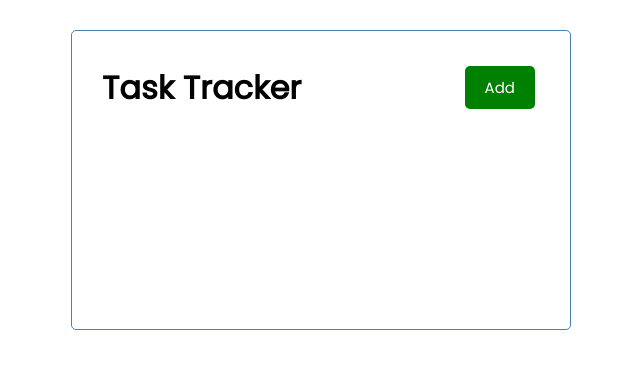
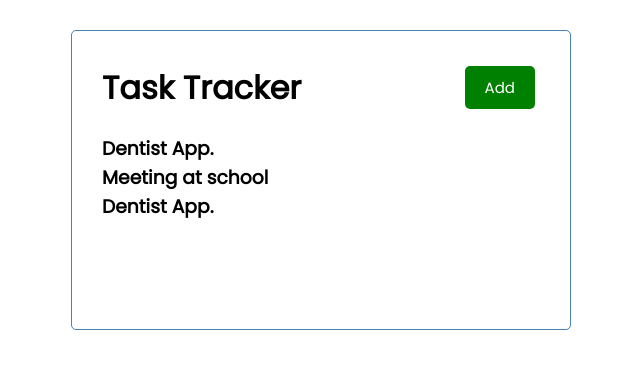
Before and after one commit to EmreCakmakQA/taskTracker, a React (Create React App) app: page / in a window 1280 px wide. Shown: the top 368 px of the page, without its empty margins (319-959 px from the left). Built offline with nearby package versions, Linux system fonts and the light colour scheme.

Commit message:
Add Tasks component

```diff
--- a/src/App.js
+++ b/src/App.js
@@ -1,9 +1,33 @@
+import { useState } from 'react'
 import Header from './components/Header'
+import Tasks from './components/Tasks'
 
 function App() {
+  const [tasks, setTasks] = useState([
+    {
+      id: 1,
+      text: 'Dentist App.',
+      day: 'Feb 5th at 1:30pm',
+      reminder: true,
+    },
+    {
+      id: 2,
+      text: 'Meeting at school',
+      day: 'Feb 6th at 2:30pm',
+      reminder: true,
+    },
+    {
+      id: 3,
+      text: 'Dentist App.',
+      day: 'Feb 7th at 3:30pm',
+      reminder: false,
+    }
+  ])
+
   return (
     <div className="container">
-      <Header title="Task Tracker" />
+      <Header />
+      <Tasks tasks={tasks} />
     </div>
   );
 }
--- a/src/components/Button.js
+++ b/src/components/Button.js
@@ -1,18 +1,31 @@
 import PropTypes from 'prop-types';
 
-const Button = ({ color, text }) => {
+
+const Button = ({ color, text, onClick }) => {
+
+
     return (
-        <button style={{ backgroundColor: color }} className='btn'>{text}</button>
+        <button
+            onClick={onClick}
+            style={{ backgroundColor: color }}
+            className='btn'>{text}
+        </button>
     )
 }
 
+
+
+
+// Default props
 Button.defaultProps = {
     color: 'steelblue'
 }
 
+// Default proptypes
 Button.propTypes = {
     text: PropTypes.string,
-    color: PropTypes.string
+    color: PropTypes.string,
+    onClick: PropTypes.func,
 }
 
 
--- a/src/components/Header.js
+++ b/src/components/Header.js
@@ -3,10 +3,14 @@
 
 
 const Header = ({ title }) => {
+    const onClick = () => {
+        console.log("click")
+    }
+
     return (
         <header className='header'>
             <h1>{title}</h1>
-            <Button color='green' text='Add' />
+            <Button color='green' text='Add' onClick={onClick} />
         </header>
     )
 }
--- /dev/null
+++ b/src/components/Tasks.js
@@ -0,0 +1,13 @@
+
+const Tasks = ({ tasks }) => {
+
+    return (
+        <>
+            {tasks.map((task) => (
+                <h3 key={task.id}>{task.text}</h3>
+            ))}
+        </>
+    )
+}
+
+export default Tasks
```
